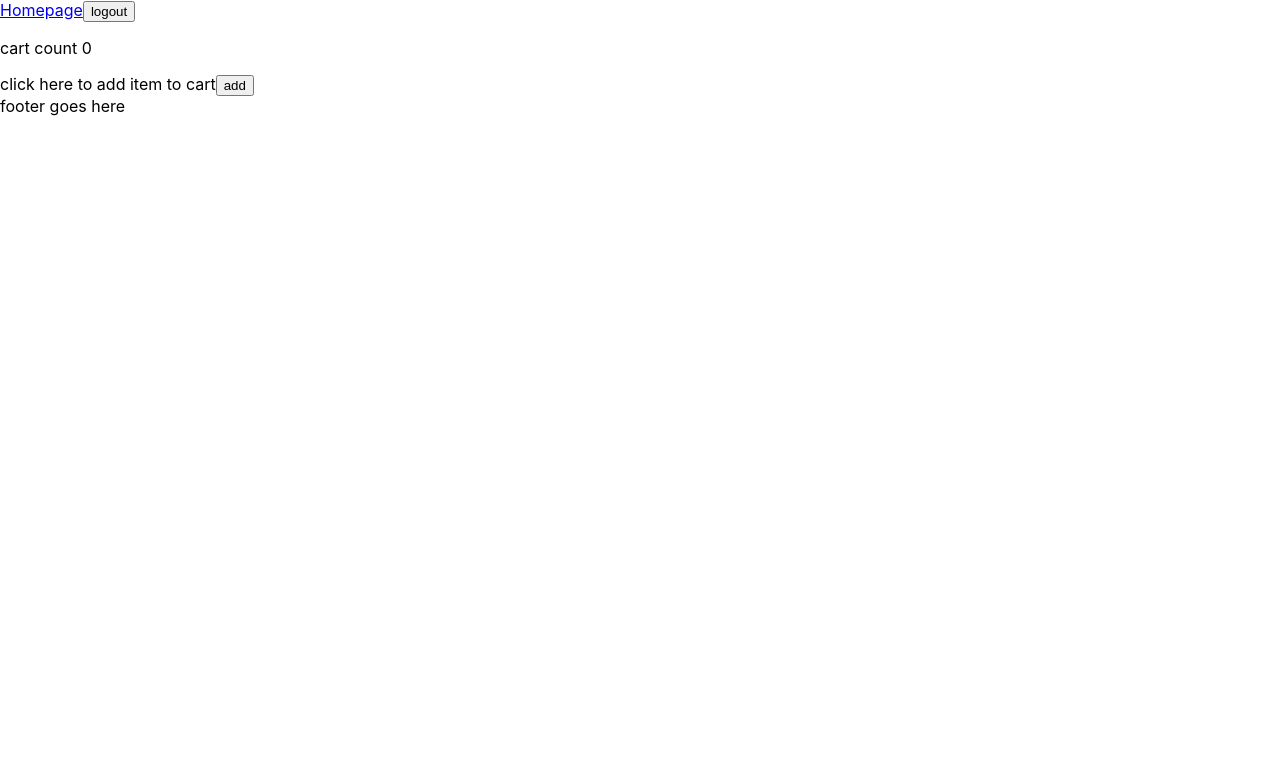
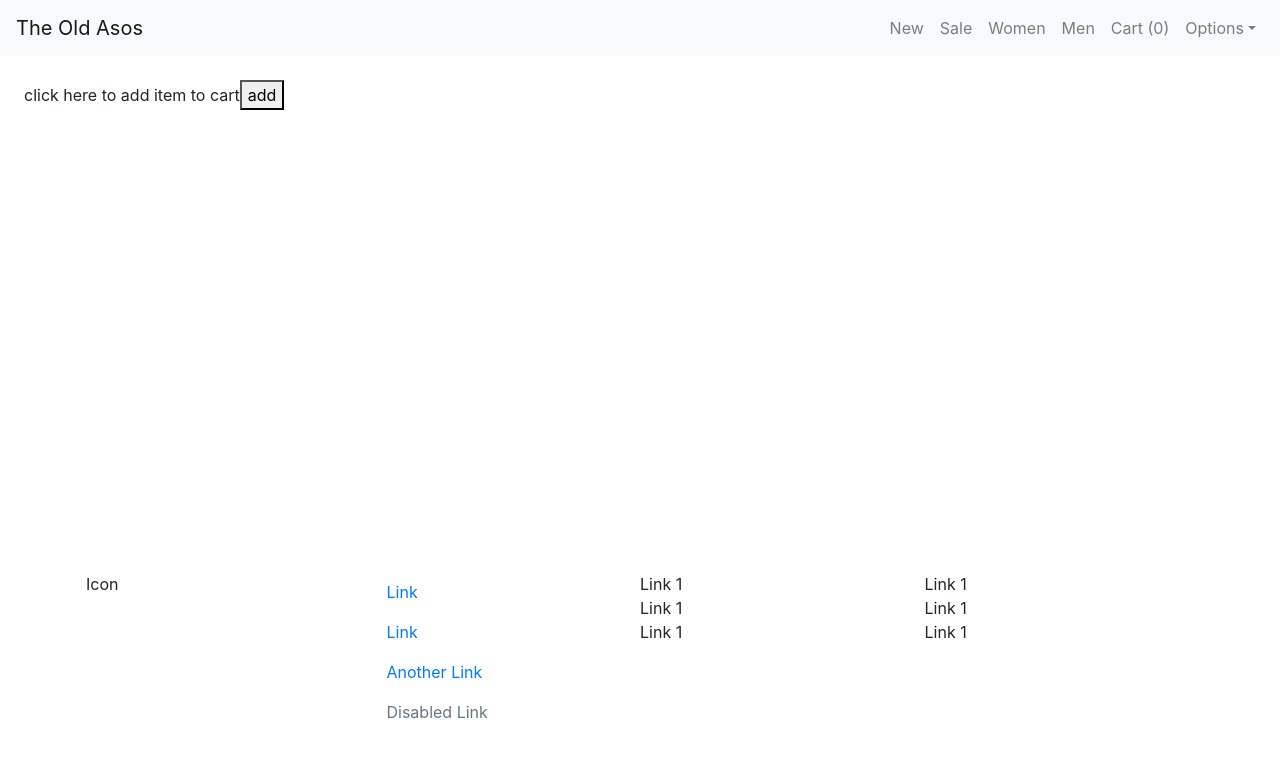
Before and after one commit to shaiatias/learn-web-java-react, a React (Create React App) app in the folder client-react/: page / in a window 1280 px wide. Shown: the top 758 px of the page. Built offline with nearby package versions, Linux system fonts and the light colour scheme.

Commit message:
basic layout

```diff
--- a/client-react/src/components/Footer.jsx
+++ b/client-react/src/components/Footer.jsx
@@ -1,7 +1,46 @@
 import React from "react";
+import Container from "reactstrap/es/Container";
+import {Col, Nav, NavItem, NavLink, Row} from "reactstrap";
 
 export default () => (
-    <div>
-        footer goes here
-    </div>
+    <Container className={"p-3"}>
+
+		<Row>
+
+			<Col>
+				Icon
+			</Col>
+
+			<Col>
+				<Nav vertical>
+					<NavItem>
+						<NavLink href="#">Link</NavLink>
+					</NavItem>
+					<NavItem>
+						<NavLink href="#">Link</NavLink>
+					</NavItem>
+					<NavItem>
+						<NavLink href="#">Another Link</NavLink>
+					</NavItem>
+					<NavItem>
+						<NavLink disabled href="#">Disabled Link</NavLink>
+					</NavItem>
+				</Nav>
+			</Col>
+
+			<Col>
+				<Row>Link 1</Row>
+				<Row>Link 1</Row>
+				<Row>Link 1</Row>
+			</Col>
+
+			<Col>
+				<Row>Link 1</Row>
+				<Row>Link 1</Row>
+				<Row>Link 1</Row>
+			</Col>
+
+		</Row>
+
+    </Container>
 )
--- a/client-react/src/components/Header.jsx
+++ b/client-react/src/components/Header.jsx
@@ -1,28 +1,97 @@
-import React, { Fragment } from "react";
-import { NavLink } from "react-router-dom";
-import { connect } from "react-redux";
-import { requestLogout } from "../redux/actions/authentication";
-import { getCartItemCount } from "../redux/reducers/CartReducer";
+import React, {Component, Fragment} from "react";
+// import {NavLink} from "react-router-dom";
+import {connect} from "react-redux";
+import {
+	Collapse,
+	DropdownItem,
+	DropdownMenu,
+	DropdownToggle,
+	Nav,
+	Navbar,
+	NavbarBrand,
+	NavbarToggler,
+	NavItem,
+	NavLink,
+	UncontrolledDropdown
+} from "reactstrap";
 
-const Header = ({ loggedIn, requestLogout, cartCount }) => (
-	<div>
-		<NavLink to={"/"}>Homepage</NavLink>
+import {requestLogout} from "../redux/actions/authentication";
+import {getCartItemCount} from "../redux/reducers/CartReducer";
+import * as PropTypes from "prop-types";
 
-		{loggedIn && <button onClick={requestLogout}>logout</button>}
+class Header extends Component {
 
-		{!loggedIn && (
-			<Fragment>
-				<NavLink to={"/login"}>Login</NavLink>
-				<NavLink to={"/signup"}>Signup</NavLink>
-			</Fragment>
-		)}
+	static propTypes = {
+		loggedIn: PropTypes.any,
+		requestLogout: PropTypes.any,
+		cartCount: PropTypes.any
+	}
 
-		<p>
-			cart count { cartCount }
-		</p>
+	state = {
+		isOpen: false
+	};
 
-	</div>
-);
+	toggle = () => {
+		this.setState({isOpen: !this.state.isOpen});
+	};
+
+	render() {
+		const {loggedIn, requestLogout, cartCount} = this.props;
+		return (
+			<div>
+				<Navbar color="light" light expand="sm">
+					<NavbarBrand href="/">The Old Asos</NavbarBrand>
+					<NavbarToggler onClick={this.toggle}/>
+					<Collapse isOpen={this.state.isOpen} navbar>
+						<Nav className="ml-auto" navbar>
+							<NavItem>
+								<NavLink href="/category/new">New</NavLink>
+							</NavItem>
+							<NavItem>
+								<NavLink href="/sale">Sale</NavLink>
+							</NavItem>
+							<NavItem>
+								<NavLink href="/category/woman">Women</NavLink>
+							</NavItem>
+							<NavItem>
+								<NavLink href="/category/man">Men</NavLink>
+							</NavItem>
+							<NavItem>
+								<NavLink href="/cart">
+									Cart ({cartCount})
+								</NavLink>
+							</NavItem>
+							<UncontrolledDropdown nav inNavbar>
+								<DropdownToggle nav caret>
+									Options
+								</DropdownToggle>
+								<DropdownMenu right>
+									{!loggedIn && (
+										<Fragment>
+											<NavLink to={"/login"}>Login</NavLink>
+											<NavLink to={"/signup"}>Signup</NavLink>
+										</Fragment>
+									)}
+									<DropdownItem>
+										Option 1
+									</DropdownItem>
+									{loggedIn &&
+									<Fragment>
+										<DropdownItem divider/>
+										<DropdownItem>
+											logout
+										</DropdownItem>
+									</Fragment>
+									}
+								</DropdownMenu>
+							</UncontrolledDropdown>
+						</Nav>
+					</Collapse>
+				</Navbar>
+			</div>
+		);
+	}
+}
 
 const mapStateToProps = state => ({
 	loggedIn: state.authentication.loggedIn,
--- /dev/null
+++ b/client-react/src/components/Layouts/HomepageLayout.css
@@ -0,0 +1,3 @@
+.content-min-height {
+	min-height: 500px;
+}
--- a/client-react/src/components/Layouts/HomepageLayout.jsx
+++ b/client-react/src/components/Layouts/HomepageLayout.jsx
@@ -1,4 +1,6 @@
-import React, {Component} from "react";
+import React, {Component, Fragment} from "react";
+
+import "./HomepageLayout.css";
 
 import Header from "../Header";
 import Footer from "../Footer";
@@ -7,17 +9,16 @@ class HomepageLayout extends Component {
 
 	render() {
 
-        const { children } = this.props;
+		const {children} = this.props;
 
 		return (
 			<div>
 
-                <Header />
-
+				<Header/>
+				<div className={"content-min-height p-4"}>
 					{children}
-
-                <Footer />
-
+				</div>
+				<Footer/>
 			</div>
 		)
 	}
--- a/client-react/src/index.js
+++ b/client-react/src/index.js
@@ -3,6 +3,7 @@ import ReactDOM from 'react-dom';
 import { Provider } from "react-redux";
 import * as serviceWorker from './serviceWorker';
 
+import '../node_modules/bootstrap/dist/css/bootstrap.min.css';
 import './index.css';
 import App from './App';
 
--- a/client-react/src/routes.js
+++ b/client-react/src/routes.js
@@ -1,4 +1,4 @@
-import React from "react";
+import React, {Fragment} from "react";
 import {Route, Switch} from "react-router-dom";
 import HomePage from "./components/pages/HomePage";
 import LoginPage from "./components/pages/LoginPage";
@@ -6,7 +6,7 @@ import SingleItemPage from "./components/pages/SingleItemPage";
 import SignupPage from "./components/pages/SignupPage";
 
 const routes = (auth) => (
-    <div>
+    <Fragment>
         <Switch>
 
             <Route exact path="/" component={HomePage}/>
@@ -16,7 +16,7 @@ const routes = (auth) => (
             <Route exact path="/signup" component={SignupPage}/>
 
         </Switch>
-    </div>
+    </Fragment>
 );
 
 export default routes;
```
Also changed, not shown: client-react/package.json (+12 -10 lines), 2 other files (tests, documents, lock files or other folders). Lines whose indentation alone changed are shown as unchanged.
